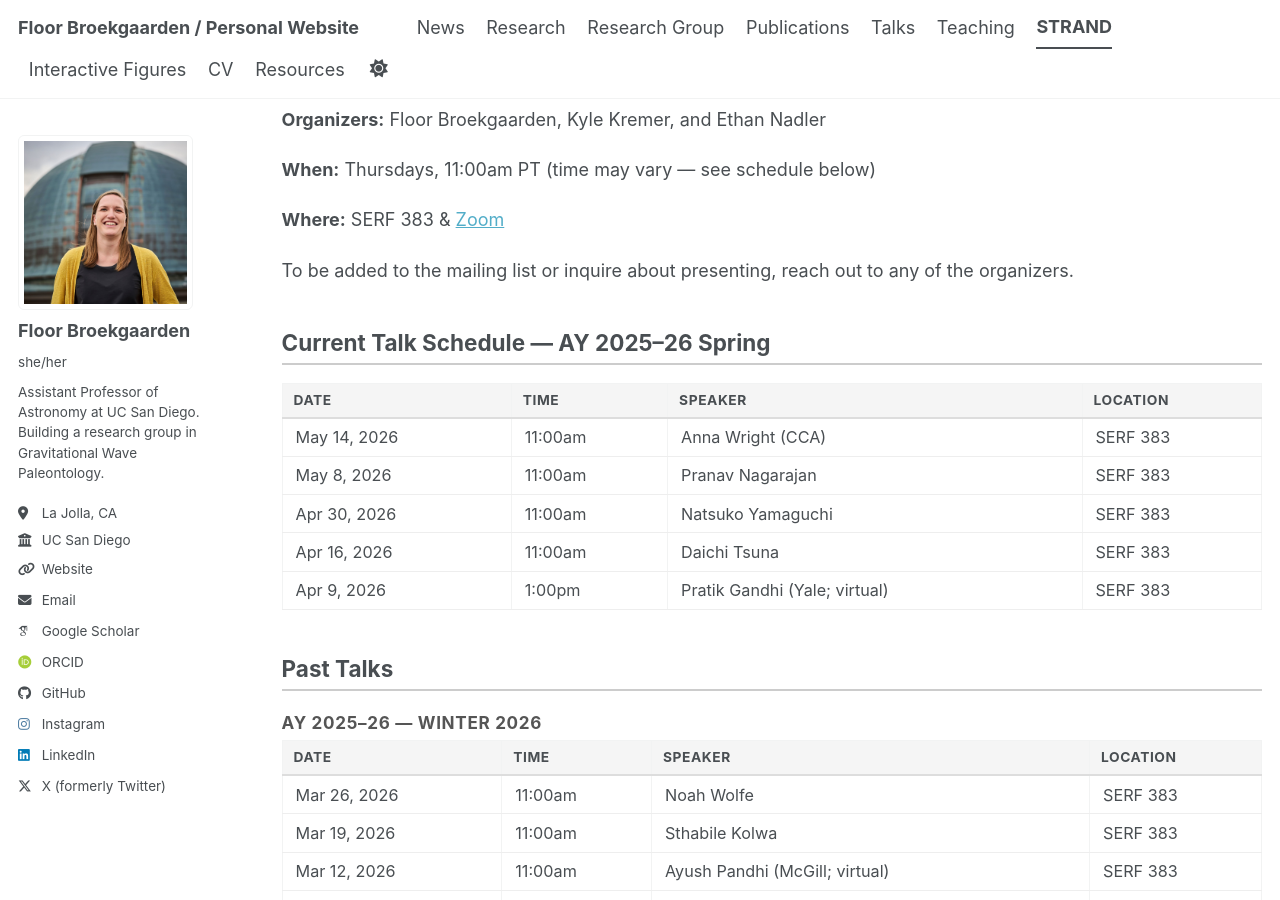
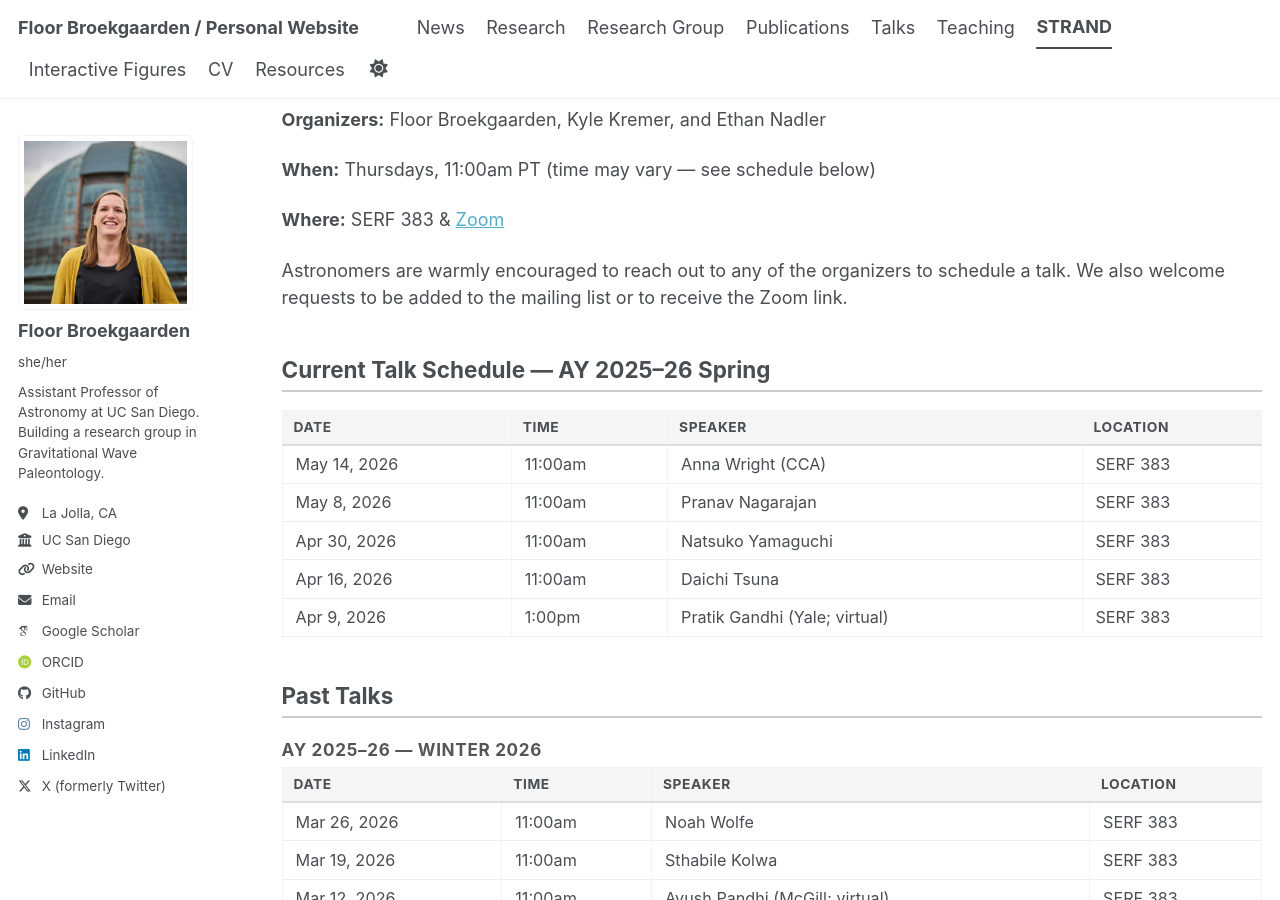
Before and after one commit to FloorBroekgaarden/FloorBroekgaarden.github.io, a Jekyll site: the page built from _pages/strand.md, in a window 1280 px wide and 900 px high, scrolled down 365 px. Built offline with Jekyll 4.4.1, drawn with Linux system fonts in a browser that asks for light colours; some web fonts are replaced; a script bundle is joined from its source files by our own code; library files that are not in the unit come from our copies.

Commit message:
Update strand.md

```diff
--- a/_pages/strand.md
+++ b/_pages/strand.md
@@ -29,7 +29,7 @@ author_profile: true
 
 <p><strong>Where:</strong> SERF 383 &amp; <a href="https://ucsd.zoom.us/j/92125727620?pwd=iJVU7c6t1xHAGZRafhD6q6OBSd8yg6.1">Zoom</a></p>
 
-<p>To be added to the mailing list or inquire about presenting, reach out to any of the organizers.</p>
+<p>Astronomers are warmly encouraged to reach out to any of the organizers to schedule a talk. We also welcome requests to be added to the mailing list or to receive the Zoom link.</p>
 </div>
 
 <div class="strand-section">
```
